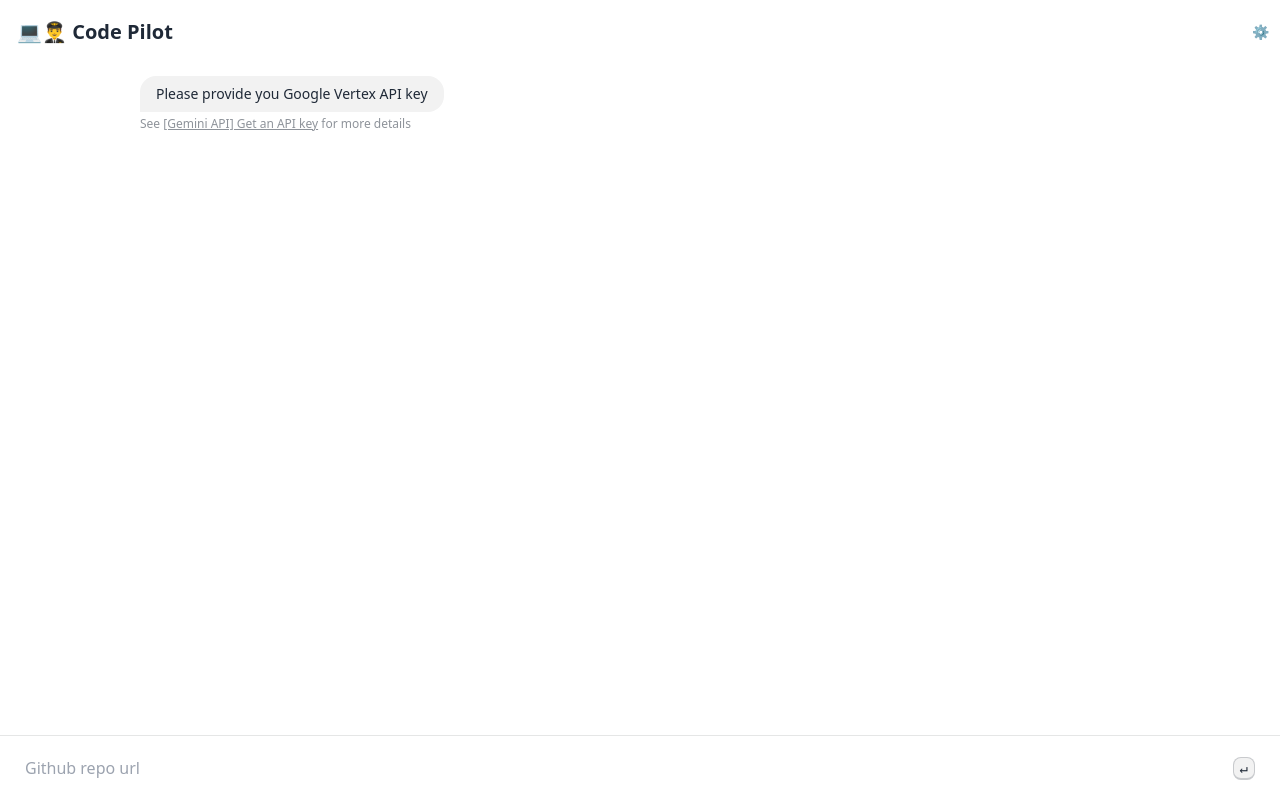
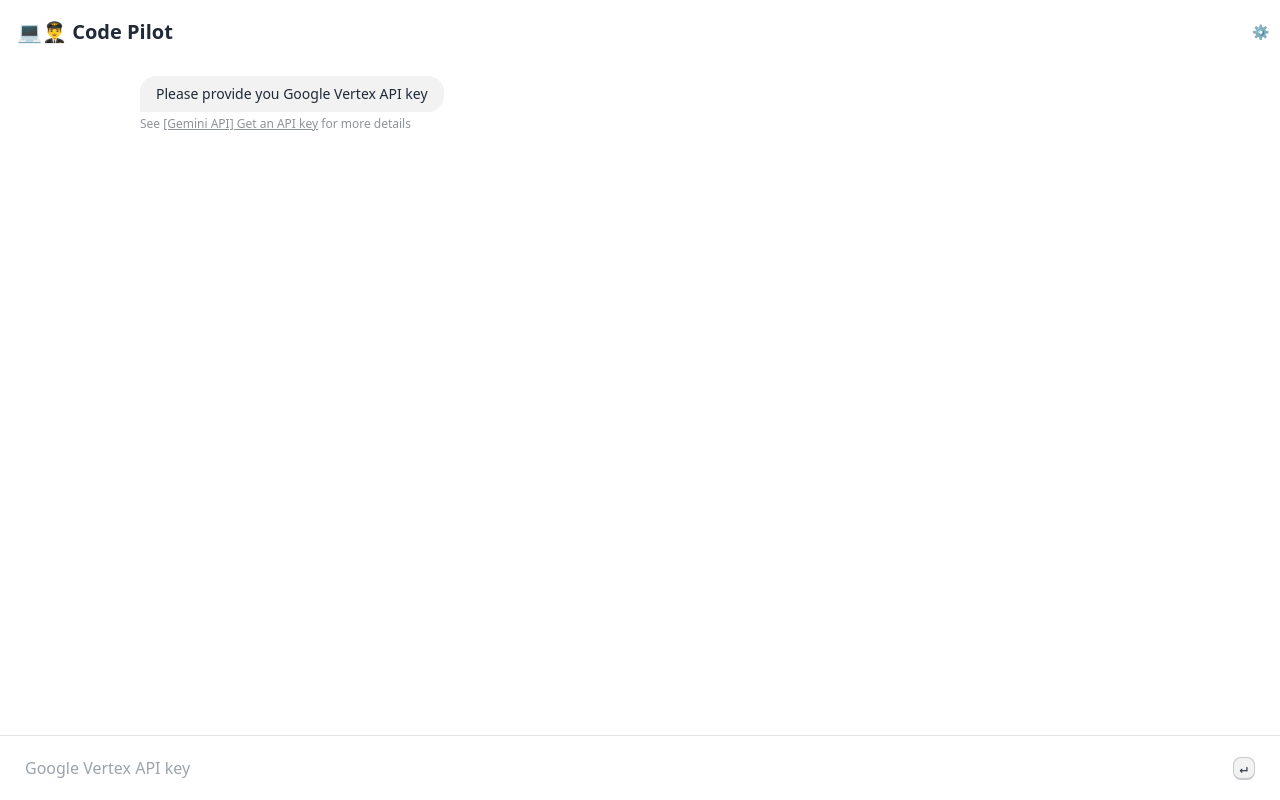
Before and after one commit to m0o0scar/codepilot, a Next.js app: page / in a window 1280 px wide. Built offline with nearby package versions, Linux system fonts and the light colour scheme.

Commit message:
fix: wrong placeholder

```diff
--- a/components/conversations/Messages.tsx
+++ b/components/conversations/Messages.tsx
@@ -40,7 +40,7 @@ export const Messages: FC<MessagesProps> = () => {
 
   let inputPlaceholder: string | undefined = undefined;
   if (pendingForApiKey) inputPlaceholder = 'Google Vertex API key';
-  if (pendingForRepo) inputPlaceholder = 'Github repo url';
+  else if (pendingForRepo) inputPlaceholder = 'Github repo url';
 
   let inputDisabled = false;
   if (
```
